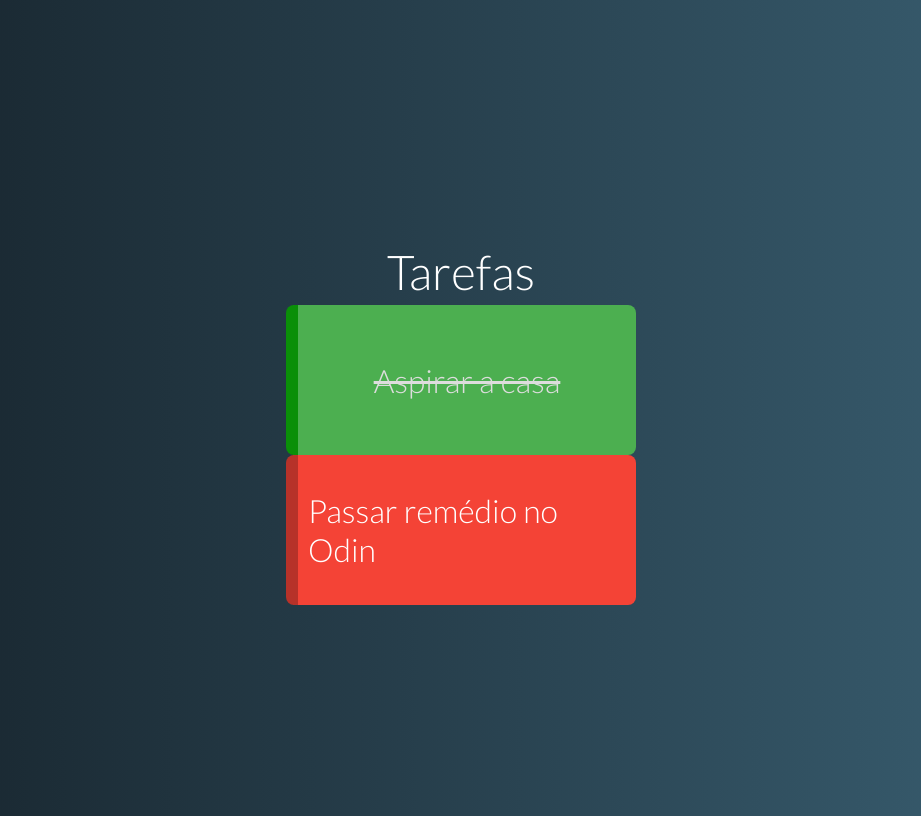
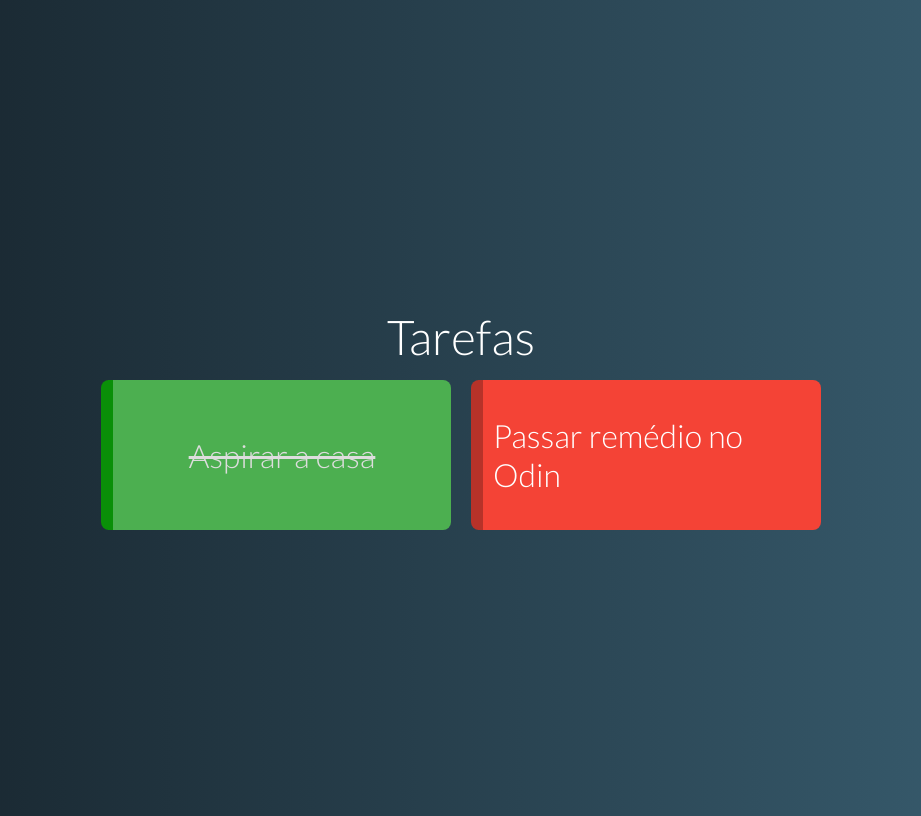
Before and after one commit to BrunoAFonseca/tarefas-vue, a Vue app: page / in a window 1280 px wide. Shown: the whole page, without its empty margins (179-1100 px from the left). Built offline with nearby package versions, Linux system fonts and the light colour scheme.

Commit message:
Componente Lista de Tarefas #02

```diff
--- a/src/components/TaskGrid.vue
+++ b/src/components/TaskGrid.vue
@@ -1,11 +1,11 @@
 <template>
   <div class="task-grid">
-    <template>
+    <template v-if="tasks.length">
         <Task v-for="task in tasks" :key="task.name"
             :task="task">
         </Task>
     </template>
-
+    <p v-else class="no-task">Sem tarefas por hoje!</p>
   </div>
 </template>
 
@@ -22,5 +22,19 @@
 </script>
 
 <style>
+    .task-grid {
+        display: flex;
+        justify-content: center;
+        flex-wrap: wrap;
+    }
+
+    .task-grid .task {
+        margin: 10px;
+    }
+
+    .no-task {
+        color: #AAA;
+        font-size: 1.7rem;
+    }
 
 </style>
```
